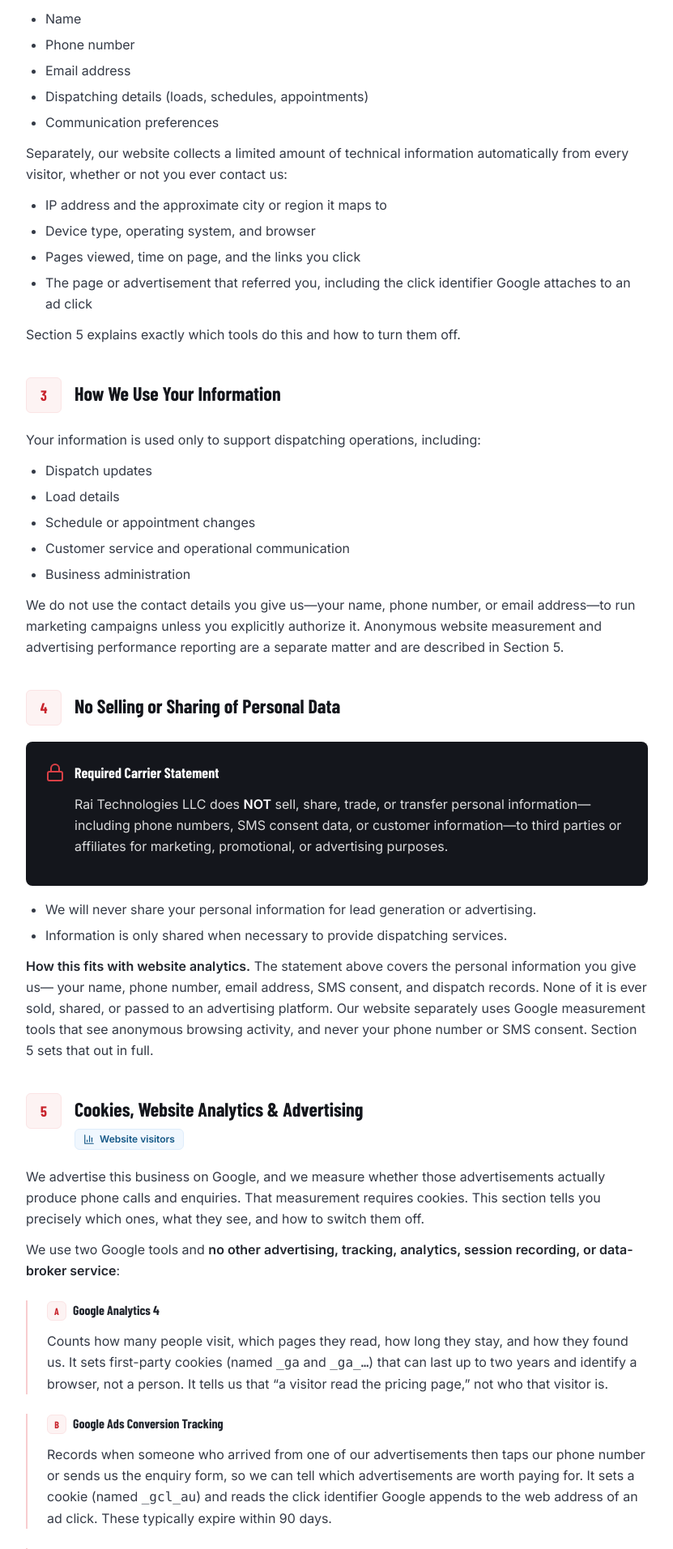
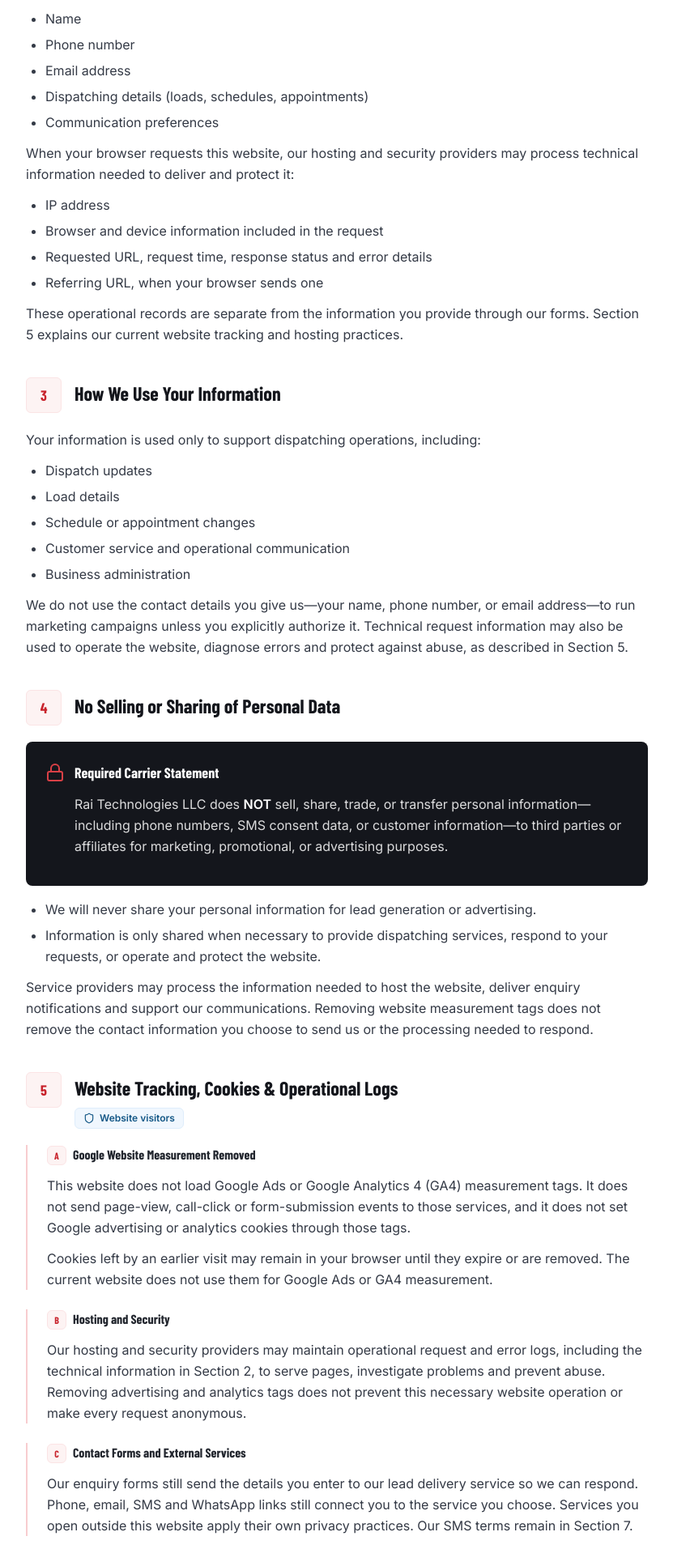
Before and after one commit to royfazeel/Fazeel-Rai-Logistics, a Next.js app: page /privacy in a window 1280 px wide. Shown: the part 880-2793 px from the top of the page at 81% size, without its empty margins (0-831 px from the left). Built offline with nearby package versions, Linux system fonts and the light colour scheme; no server answers.

Commit message:
Remove Google measurement tags and advertising conversion tracking

```diff
--- a/src/app/contact/ContactPageClient.tsx
+++ b/src/app/contact/ContactPageClient.tsx
@@ -152,9 +152,8 @@ export default function ContactPageClient() {
       const data = (await res.json().catch(() => null)) as { ok?: boolean } | null;
 
       if (res.ok && data?.ok === true) {
-        // Google Ads counts this as the lead conversion. Fired ONLY after the
-        // API confirmed the lead was actually delivered — never on a failure,
-        // or the campaign optimises towards submissions nobody received.
+        // Record the UI event only after the API accepts the lead.
+        // The measurement adapter is currently disabled.
         track('lead_submit', { source: 'contact_page' });
         setIsSubmitted(true);
       } else {
--- a/src/app/layout.tsx
+++ b/src/app/layout.tsx
@@ -4,7 +4,6 @@ import { Barlow_Condensed, Inter } from 'next/font/google';
 import Header from '@/components/Header';
 import Footer from '@/components/Footer';
 import StickyCallWidgets from '@/components/StickyCallWidgets';
-import Analytics from '@/components/Analytics';
 import { BUSINESS } from '@/lib/constants';
 import { SITE_URL, pageMetadata } from '@/lib/seo';
 import './globals.css';
@@ -86,10 +85,7 @@ export default function RootLayout({
         />
       </head>
       <body className="min-h-screen bg-white font-body antialiased">
-        {/* Preserve the existing analytics property. Queue events after
-            hydration, then load the external tag after page load and idle. */}
         <a href="#main-content" className="sr-only focus:not-sr-only focus:fixed focus:top-2 focus:left-2 focus:z-[100] focus:bg-white focus:p-4 focus:text-navy-950">Skip to main content</a>
-        <Analytics />
           <Header />
           <main id="main-content" className="pt-20">{children}</main>
           <Footer />
--- a/src/app/privacy/page.tsx
+++ b/src/app/privacy/page.tsx
@@ -1,7 +1,7 @@
 import { pageMetadata } from '@/lib/seo';
 import Link from 'next/link';
 import {
-  BarChart3,
+  Shield,
   MessageSquare,
   Lock,
   Mail,
@@ -11,39 +11,13 @@ import {
 } from 'lucide-react';
 import { BUSINESS } from '@/lib/constants';
 
-/**
- * The one place the policy date lives. Bump it whenever the wording below
- * changes — a materially edited policy carrying an old date is exactly the
- * kind of inconsistency an SMS carrier audit or an ads review flags.
- */
-const POLICY_UPDATED = 'September 2026';
+// Shared effective and revision date for this policy.
+const POLICY_UPDATED = 'September 28, 2026';
 
-export const metadata = pageMetadata('Privacy Policy & SMS Terms', 'Read how Rai Technologies LLC handles contact details, website analytics, cookies and SMS communications for Rai Dispatch.', "/privacy");
+export const metadata = pageMetadata('Privacy Policy & SMS Terms', 'Read how Rai Technologies LLC handles contact details, website operational logs and SMS communications for Rai Dispatch.', "/privacy");
 
-/**
- * Privacy Policy & SMS Terms page.
- *
- * Source of truth: this is the exact policy provided by the business owner,
- * formatted as a structured legal document. The SMS Terms (Section 6) follow
- * the 10DLC required-elements format for carrier registration:
- *   - Program description
- *   - Consent statement
- *   - Message frequency
- *   - STOP / HELP instructions
- *   - Message & data rates disclosure
- *   - Carrier liability disclaimer
- *
- * Section 5 covers cookies, website analytics, and advertising. It exists
- * because this site runs Google Ads and loads Google's measurement tags —
- * an ads landing page that sets advertising cookies without disclosing them
- * is a disapproval risk. It names ONLY what is actually installed (GA4 +
- * Google Ads conversion tracking). Adding any other analytics, remarketing,
- * session-recording, or chat vendor means updating Section 5 BEFORE that
- * vendor's script ships.
- *
- * Do not edit boilerplate without first confirming with the business — this
- * page is referenced by SMS carriers during 10DLC registration audits.
- */
+// Website measurement disclosures reflect removal of Google Ads and GA4 tags.
+// The existing SMS program terms and other policy sections are retained.
 export default function PrivacyPage() {
   return (
     <div className="bg-white">
@@ -129,22 +103,20 @@ export default function PrivacyPage() {
               <li>Communication preferences</li>
             </ul>
             <p>
-              Separately, our website collects a limited amount of technical
-              information automatically from every visitor, whether or not you
-              ever contact us:
+              When your browser requests this website, our hosting and security
+              providers may process technical information needed to deliver and
+              protect it:
             </p>
             <ul>
-              <li>IP address and the approximate city or region it maps to</li>
-              <li>Device type, operating system, and browser</li>
-              <li>Pages viewed, time on page, and the links you click</li>
-              <li>
-                The page or advertisement that referred you, including the click
-                identifier Google attaches to an ad click
-              </li>
+              <li>IP address</li>
+              <li>Browser and device information included in the request</li>
+              <li>Requested URL, request time, response status and error details</li>
+              <li>Referring URL, when your browser sends one</li>
             </ul>
             <p>
-              Section 5 explains exactly which tools do this and how to turn
-              them off.
+              These operational records are separate from the information you
+              provide through our forms. Section 5 explains our current website
+              tracking and hosting practices.
             </p>
           </Section>
 
@@ -164,9 +136,9 @@ export default function PrivacyPage() {
             <p>
               We do not use the contact details you give us&mdash;your name,
               phone number, or email address&mdash;to run marketing campaigns
-              unless you explicitly authorize it. Anonymous website measurement
-              and advertising performance reporting are a separate matter and
-              are described in Section 5.
+              unless you explicitly authorize it. Technical request information
+              may also be used to operate the website, diagnose errors and
+              protect against abuse, as described in Section 5.
             </p>
           </Section>
 
@@ -195,154 +167,62 @@ export default function PrivacyPage() {
               </li>
               <li>
                 Information is only shared when necessary to provide dispatching
-                services.
+                services, respond to your requests, or operate and protect the website.
               </li>
             </ul>
             <p>
-              <strong>How this fits with website analytics.</strong> The
-              statement above covers the personal information you give us&mdash;
-              your name, phone number, email address, SMS consent, and dispatch
-              records. None of it is ever sold, shared, or passed to an
-              advertising platform. Our website separately uses Google
-              measurement tools that see anonymous browsing activity, and never
-              your phone number or SMS consent. Section 5 sets that out in full.
+              Service providers may process the information needed to host the
+              website, deliver enquiry notifications and support our communications.
+              Removing website measurement tags does not remove the contact
+              information you choose to send us or the processing needed to respond.
             </p>
           </Section>
 
-          {/* 5. Cookies, analytics & advertising — required before the
-              Google advertising tag goes live on this site. Describes ONLY
-              what is actually installed (GA4 + Google Ads conversion
-              tracking). If another vendor is ever added, it must be listed
-              here BEFORE its script ships. */}
+          {/* 5. Current website measurement and hosting practices. */}
           <Section
             number="5"
-            title="Cookies, Website Analytics &amp; Advertising"
-            badge={{ icon: BarChart3, text: 'Website visitors' }}
+            title="Website Tracking, Cookies &amp; Operational Logs"
+            badge={{ icon: Shield, text: 'Website visitors' }}
           >
-            <p>
-              We advertise this business on Google, and we measure whether those
-              advertisements actually produce phone calls and enquiries. That
-              measurement requires cookies. This section tells you precisely
-              which ones, what they see, and how to switch them off.
-            </p>
-            <p>
-              We use two Google tools and{' '}
-              <strong>no other advertising, tracking, analytics, session
-              recording, or data-broker service</strong>:
-            </p>
-
-            <SubSection letter="A" title="Google Analytics 4">
+            <SubSection letter="A" title="Google Website Measurement Removed">
               <p>
-                Counts how many people visit, which pages they read, how long
-                they stay, and how they found us. It sets first-party cookies
-                (named <code>_ga</code> and <code>_ga_&hellip;</code>) that can
-                last up to two years and identify a browser, not a person. It
-                tells us that &ldquo;a visitor read the pricing page,&rdquo; not
-                who that visitor is.
+                This website does not load Google Ads or Google Analytics 4 (GA4)
+                measurement tags. It does not send page-view, call-click or
+                form-submission events to those services, and it does not set
+                Google advertising or analytics cookies through those tags.
+              </p>
+              <p>
+                Cookies left by an earlier visit may remain in your browser until
+                they expire or are removed. The current website does not use them
+                for Google Ads or GA4 measurement.
               </p>
             </SubSection>
 
-            <SubSection letter="B" title="Google Ads Conversion Tracking">
+            <SubSection letter="B" title="Hosting and Security">
               <p>
-                Records when someone who arrived from one of our advertisements
-                then taps our phone number or sends us the enquiry form, so we
-                can tell which advertisements are worth paying for. It sets a
-                cookie (named <code>_gcl_au</code>) and reads the click
-                identifier Google appends to the web address of an ad click.
-                These typically expire within 90 days.
+                Our hosting and security providers may maintain operational
+                request and error logs, including the technical information in
+                Section 2, to serve pages, investigate problems and prevent abuse.
+                Removing advertising and analytics tags does not prevent this
+                necessary website operation or make every request anonymous.
               </p>
             </SubSection>
 
-            <SubSection letter="C" title="Google's Role">
+            <SubSection letter="C" title="Contact Forms and External Services">
               <p>
-                Google acts as our service provider for both tools and processes
-                this data under the{' '}
-                <a
-                  href="https://business.safety.google/privacy/"
-                  target="_blank"
-                  rel="noopener noreferrer"
-                  className="text-primary-700 font-medium hover:text-primary-800 underline"
-                >
-                  Google Business Data Responsibility terms
-                </a>
-                . We do not control what Google does with data it collects
-                independently through your Google account.
+                Our enquiry forms still send the details you enter to our lead
+                delivery service so we can respond. Phone, email, SMS and WhatsApp
+                links still connect you to the service you choose. Services you
+                open outside this website apply their own privacy practices.
+                Our SMS terms remain in Section 7.
               </p>
             </SubSection>
 
-            <SubSection letter="D" title="What Is Never Sent to Google">
-              <div className="not-prose flex items-start gap-3 p-4 bg-surface-50 border border-surface-200 border-l-4 border-l-primary-600 rounded-lg my-3">
-                <Lock className="w-5 h-5 text-primary-600 flex-shrink-0 mt-0.5" aria-hidden="true" />
-                <p className="text-navy-800 text-sm leading-relaxed">
-                  Your name, phone number, email address, MC authority number,
-                  SMS consent, and dispatch records are{' '}
-                  <strong className="text-navy-900 font-semibold">never</strong>{' '}
-                  passed to Google, to any advertising platform, or to any other
-                  third party. A form submission is reported to Google only as an
-                  anonymous count &mdash; that one happened, never what was in it.
-                </p>
-              </div>
+            <SubSection letter="D" title="Changes to Website Measurement">
               <p>
-                We do not sell or share personal information for cross-context
-                behavioural advertising, and we do not build or upload customer
-                lists for ad targeting.
-              </p>
-            </SubSection>
-
-            <SubSection letter="E" title="How to Opt Out">
-              <p>
-                Nothing on this website requires a cookie in order to work. You
-                can decline all of the above and still read every page, call us,
-                and submit the form. To opt out:
-              </p>
-              <ul>
-                <li>
-                  <strong>Block or delete cookies</strong> in your browser
-                  settings, or browse in a private/incognito window.
-                </li>
-                <li>
-                  <strong>Turn off Google Analytics entirely</strong> by
-                  installing Google&rsquo;s{' '}
-                  <a
-                    href="https://tools.google.com/dlpage/gaoptout"
-                    target="_blank"
-                    rel="noopener noreferrer"
-                    className="text-primary-700 font-medium hover:text-primary-800 underline"
-                  >
-                    Analytics Opt-out Browser Add-on
-                  </a>
-                  .
-                </li>
-                <li>
-                  <strong>Turn off personalised advertising</strong> at{' '}
-                  <a
-                    href="https://myadcenter.google.com/"
-                    target="_blank"
-                    rel="noopener noreferrer"
-                    className="text-primary-700 font-medium hover:text-primary-800 underline"
-                  >
-                    Google My Ad Center
-                  </a>
-                  .
-                </li>
-                <li>
-                  <strong>On a phone,</strong> reset or limit your advertising
-                  identifier in iOS Privacy &amp; Security settings or Android
-                  Ads settings.
-                </li>
-              </ul>
-              <p>
-                Opting out stops the measurement. It does not stop you seeing
-                advertisements, and it does not affect any dispatch service you
-                receive from us.
-              </p>
-            </SubSection>
-
-            <SubSection letter="F" title="Changes to This Section">
-              <p>
-                If we ever add another analytics or advertising provider, this
-                section will be updated to name it before that provider&rsquo;s
-                code goes live on the site.
+                If we introduce website analytics or advertising measurement in
+                the future, we will update this section to describe it before
+                enabling the provider on the site.
               </p>
             </SubSection>
           </Section>
--- a/src/app/terms/page.tsx
+++ b/src/app/terms/page.tsx
@@ -8,7 +8,7 @@ import { DISPATCH_PRICING_SUMMARY } from '@/lib/dispatch-pricing';
  * page. Keep it in step with POLICY_UPDATED in src/app/privacy/page.tsx —
  * two legal pages carrying dates a year apart reads as neglect.
  */
-const TERMS_UPDATED = 'September 2026';
+const TERMS_UPDATED = 'September 28, 2026';
 
 export const metadata = pageMetadata('Terms of Service', 'Rai Dispatch service terms, carrier responsibilities, dispatch fees, load approvals, payment arrangements and cancellation conditions.', "/terms");
 
@@ -236,26 +236,24 @@ export default function TermsPage() {
 
           <section className="mb-12">
             <h2 className="font-display text-2xl font-bold text-navy-950 mb-4">
-              13. Website, Cookies, Advertising &amp; Privacy
+              13. Website Tracking &amp; Privacy
             </h2>
             <p className="text-navy-800 leading-relaxed mb-4">
-              This website advertises on Google and loads Google Analytics and Google Ads
-              conversion tracking so we can tell which advertisements produce real enquiries.
-              Those tools set cookies in your browser. No other analytics, advertising,
-              session-recording, or data-broker service runs on this site.
+              This website does not load Google Ads or Google Analytics 4 (GA4)
+              measurement tags or send website measurement events to those services.
+              Hosting and security providers may still process operational request
+              and error logs to deliver and protect the website.
             </p>
             <p className="text-navy-800 leading-relaxed mb-4">
-              Full detail &mdash; which cookies, what they can and cannot see, and step-by-step
-              instructions for opting out &mdash; is in Section 5 of our{' '}
+              Our contact forms and communication channels continue to process the
+              information you provide so we can respond to your request. Details
+              of these practices are in our{' '}
               <Link href="/privacy" className="text-primary-700 font-medium hover:text-primary-800 underline">
                 Privacy Policy &amp; SMS Terms
               </Link>
-              , which also carries the SMS consent, STOP, and HELP terms required for text
-              messaging. The Privacy Policy is incorporated into these Terms by reference.
-            </p>
-            <p className="text-navy-800 leading-relaxed">
-              Nothing on this site requires a cookie in order to work. You can decline them
-              and still read every page, call us, and submit the enquiry form.
+              , including the website practices in Section 5 and the SMS consent,
+              STOP and HELP terms in Section 7. The Privacy Policy is incorporated
+              into these Terms by reference.
             </p>
           </section>
 
--- a/src/components/QuoteModal.tsx
+++ b/src/components/QuoteModal.tsx
@@ -209,9 +209,8 @@ export default function QuoteModal({ isOpen, onClose, returnFocusTo }: QuoteModa
       const data = (await res.json().catch(() => null)) as { ok?: boolean } | null;
 
       if (res.ok && data?.ok === true) {
-        // Google Ads counts this as the lead conversion. Fired ONLY after the
-        // API confirmed the lead was actually delivered — never on a failure,
-        // or the campaign optimises towards submissions nobody received.
+        // Record the UI event only after the API accepts the lead.
+        // The measurement adapter is currently disabled.
         track('lead_submit', { source: 'quote_modal' });
         if (!mounted.current) return;
         setIsSubmitted(true);
--- a/src/components/index.ts
+++ b/src/components/index.ts
@@ -13,4 +13,3 @@ export { default as LiveLoadTicker } from './LiveLoadTicker';
 export { default as LeadCapturePopup } from './LeadCapturePopup';
 export { default as VideoBackdrop } from './VideoBackdrop';
 export { default as MotionProvider } from './MotionProvider';
-export { default as Analytics } from './Analytics';
--- a/src/lib/track.ts
+++ b/src/lib/track.ts
@@ -1,18 +1,9 @@
 /**
- * Conversion tracking shim.
- *
- * Google Ads needs to know which clicks and form submits turned into business,
- * otherwise you are paying for traffic you cannot measure. Everything funnels
- * through this one function so the call sites stay clean and so the whole
- * thing is a no-op until the site owner actually pastes their IDs into the
- * environment variables (see .env.example).
- *
- * It talks to whichever of these is present, in this order:
- *   1. gtag()      — Google Ads / GA4 (loaded by src/components/Analytics.tsx)
- *   2. dataLayer   — Google Tag Manager, if the owner prefers GTM
- * If neither exists (local dev, or before setup) it silently does nothing.
+ * Website measurement is disabled at the owner's request.
+ * Keep the UI event interface inert so existing contact and quote interactions
+ * remain independent of any analytics provider. No scripts, queues, cookies,
+ * environment IDs or network requests are used here.
  */
-
 export type TrackEvent =
   | 'call_click'
   | 'sms_click'
@@ -23,41 +14,6 @@ export type TrackEvent =
 
 type Params = Record<string, string | number | boolean | undefined>;
 
-declare global {
-  interface Window {
-    gtag?: (...args: unknown[]) => void;
-    dataLayer?: unknown[];
-  }
+export function track(_event: TrackEvent, _params: Params = {}): void {
+  // Intentionally disabled. Contact links and forms work without measurement.
 }
-
-/**
- * Google Ads conversion labels, e.g. 'AW-123456789/AbC-D_efGh'. Set only the
- * ones you created in Google Ads; anything left blank simply is not reported
- * as a conversion (the event still reaches GA4).
- */
-const CONVERSION_LABELS: Partial<Record<TrackEvent, string | undefined>> = {
-  call_click: process.env.NEXT_PUBLIC_GADS_CALL_LABEL,
-  lead_submit: process.env.NEXT_PUBLIC_GADS_LEAD_LABEL,
-};
-
-export function track(event: TrackEvent, params: Params = {}): void {
-  if (typeof window === 'undefined') return;
-
-  const payload: Params = { ...params };
-
-  try {
-    // GA4 / Google Ads event
-    window.gtag?.('event', event, payload);
-
-    // Google Ads conversion, when a label has been configured for this event
-    const label = CONVERSION_LABELS[event];
-    if (label) {
-      window.gtag?.('event', 'conversion', { send_to: label, ...payload });
-    }
-
-    // GTM data layer, for owners who route everything through Tag Manager
-    window.dataLayer?.push({ event, ...payload });
-  } catch {
-    // Never let analytics break a phone call or a form submit.
-  }
-}
```
Also changed, not shown: src/components/Analytics.tsx (deleted, +0 -51 lines), 2 other files (tests, documents, lock files or other folders).
